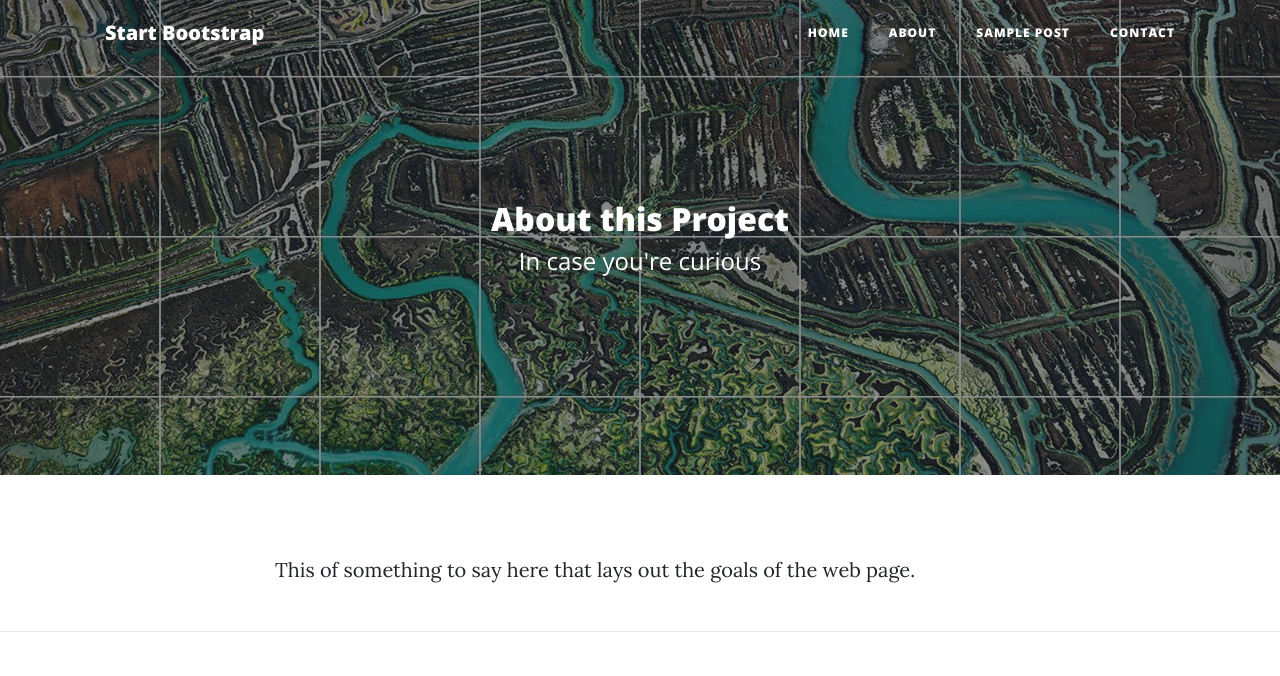
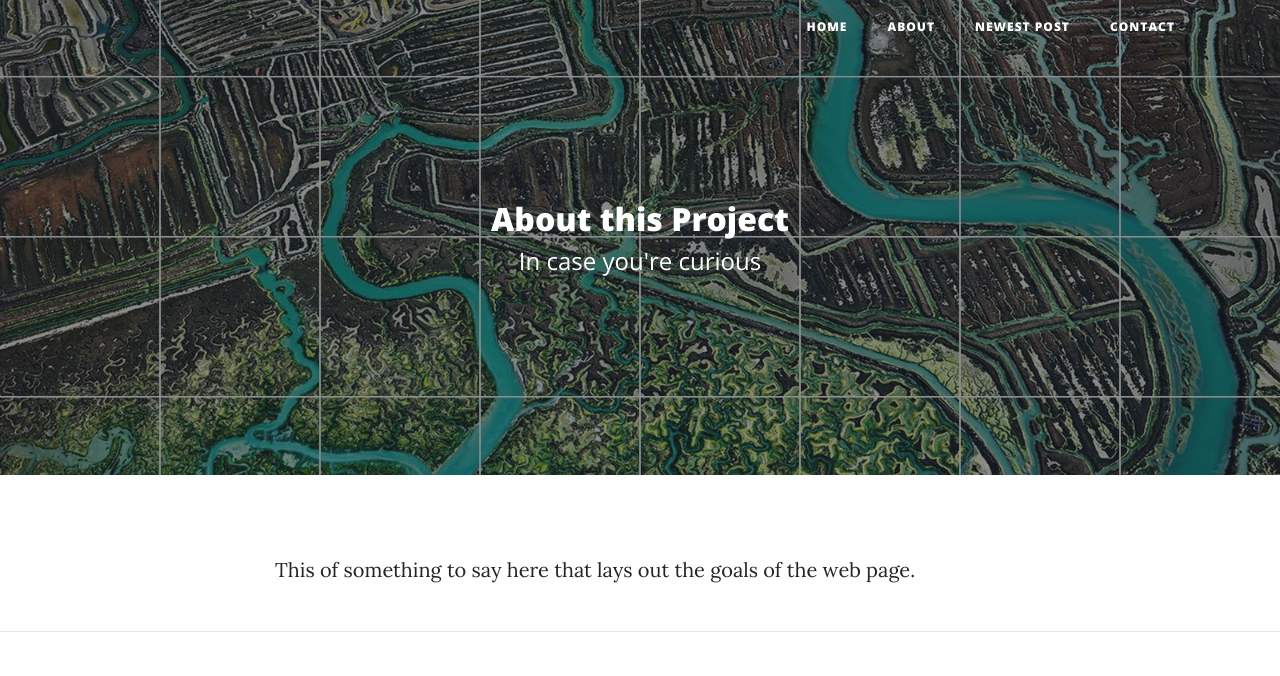
Before and after one commit to floraham/natureofdata, a website: page about.html in a window 1280 px wide. Shown: the top 676 px of the page. Drawn offline with nearby package versions, Linux system fonts and the light colour scheme.

Commit message:
Changes applied to all other pages

```diff
--- a/about.html
+++ b/about.html
@@ -8,7 +8,7 @@
   <meta name="description" content="">
   <meta name="author" content="">
 
-  <title>The Nature of Data - Start Bootstrap Theme</title>
+  <title>The Nature of Data </title>
 
   <!-- Bootstrap core CSS -->
   <link href="vendor/bootstrap/css/bootstrap.min.css" rel="stylesheet">
@@ -28,7 +28,6 @@
   <!-- Navigation -->
   <nav class="navbar navbar-expand-lg navbar-light fixed-top" id="mainNav">
     <div class="container">
-      <a class="navbar-brand" href="index.html">Start Bootstrap</a>
       <button class="navbar-toggler navbar-toggler-right" type="button" data-toggle="collapse" data-target="#navbarResponsive" aria-controls="navbarResponsive" aria-expanded="false" aria-label="Toggle navigation">
         Menu
         <i class="fas fa-bars"></i>
@@ -42,7 +41,7 @@
             <a class="nav-link" href="about.html">About</a>
           </li>
           <li class="nav-item">
-            <a class="nav-link" href="post.html">Sample Post</a>
+            <a class="nav-link" href="post.html">Newest Post</a>
           </li>
           <li class="nav-item">
             <a class="nav-link" href="contact.html">Contact</a>
```
Also changed, not shown: contact.html (+2 -3 lines), post.html (+2 -3 lines).
